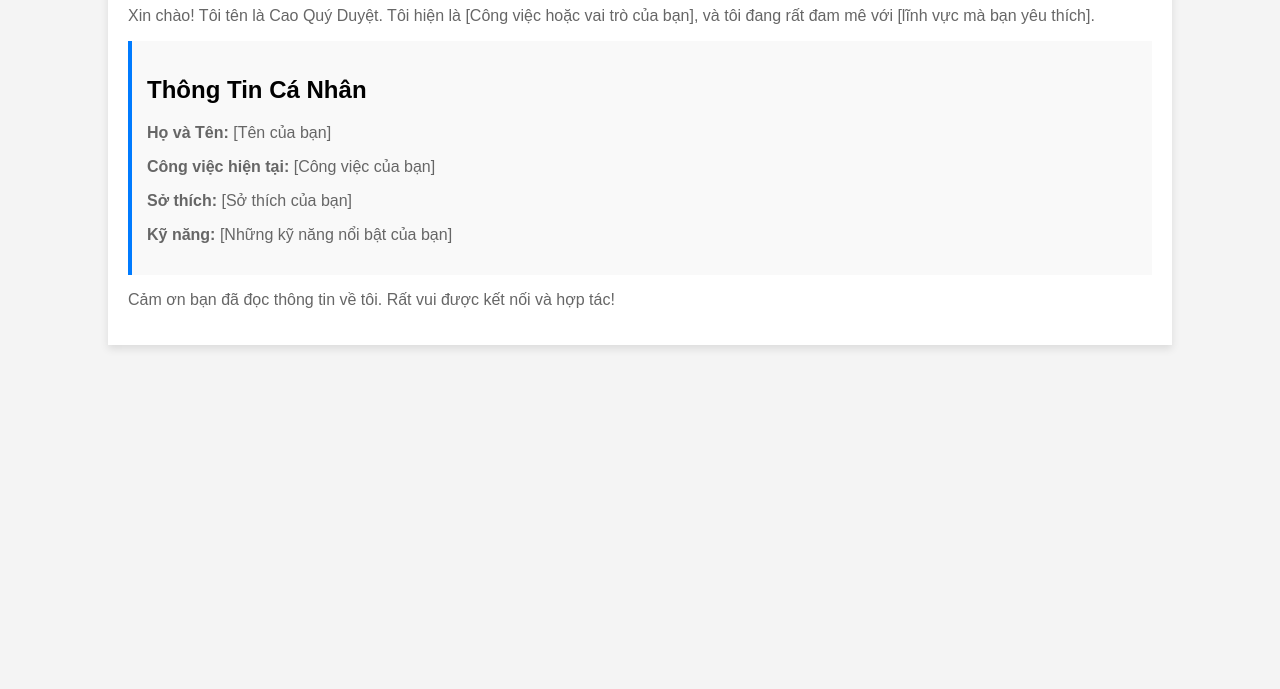
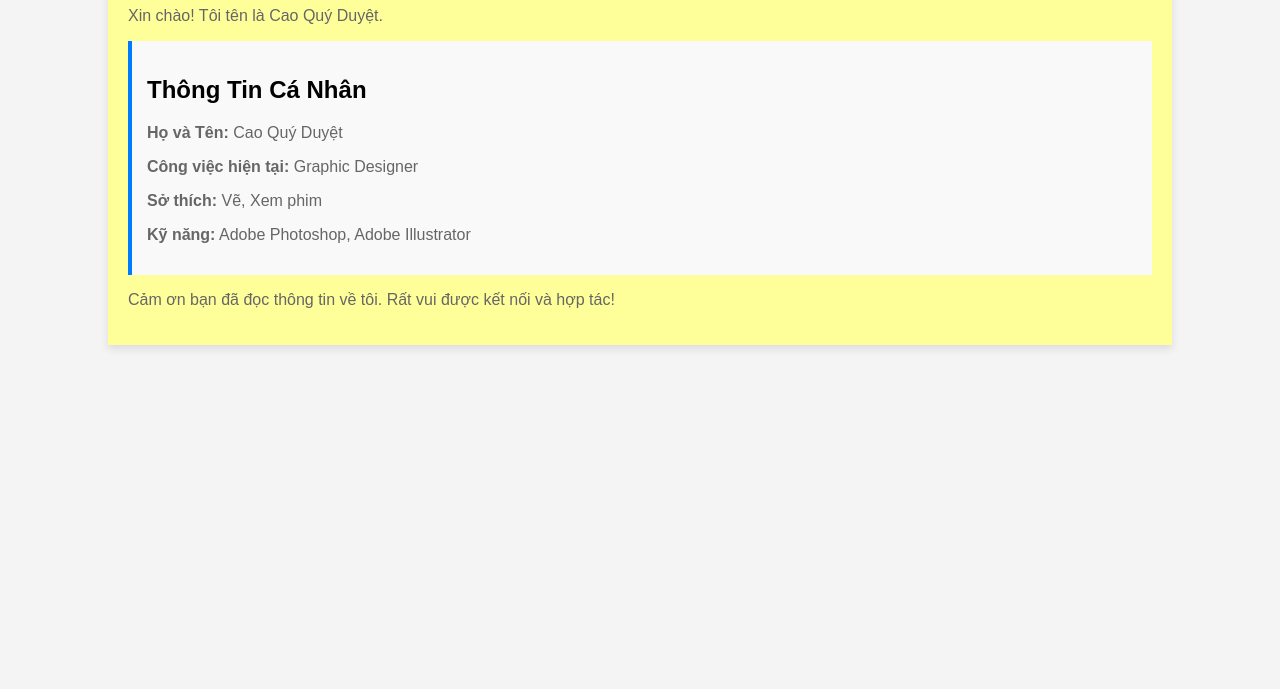
Before and after one commit to CQDet2803/website-caoduyet, a plain HTML site: page index.html in a window 1280 px wide. Shown: the part 111-800 px from the top of the page. Drawn offline with Linux system fonts and the light colour scheme.

Commit message:
Update index.html

```diff
--- a/index.html
+++ b/index.html
@@ -15,7 +15,7 @@
             width: 80%;
             margin: 0 auto;
             padding: 20px;
-            background-color: white;
+            background-color: #FFFF99;
             box-shadow: 0 4px 8px rgba(0,0,0,0.1);
         }
         h1 {
@@ -36,14 +36,14 @@
 
     <div class="container">
         <h1>Giới Thiệu Bản Thân</h1>
-        <p>Xin chào! Tôi tên là Cao Quý Duyệt. Tôi hiện là [Công việc hoặc vai trò của bạn], và tôi đang rất đam mê với [lĩnh vực mà bạn yêu thích].</p>
+        <p>Xin chào! Tôi tên là Cao Quý Duyệt. </p>
 
         <div class="info">
             <h2>Thông Tin Cá Nhân</h2>
-            <p><strong>Họ và Tên:</strong> [Tên của bạn]</p>
-            <p><strong>Công việc hiện tại:</strong> [Công việc của bạn]</p>
-            <p><strong>Sở thích:</strong> [Sở thích của bạn]</p>
-            <p><strong>Kỹ năng:</strong> [Những kỹ năng nổi bật của bạn]</p>
+            <p><strong>Họ và Tên:</strong> Cao Quý Duyệt</p>
+            <p><strong>Công việc hiện tại:</strong> Graphic Designer</p>
+            <p><strong>Sở thích:</strong> Vẽ, Xem phim</p>
+            <p><strong>Kỹ năng:</strong> Adobe Photoshop, Adobe Illustrator</p>
         </div>
 
         <p>Cảm ơn bạn đã đọc thông tin về tôi. Rất vui được kết nối và hợp tác!</p>
```
